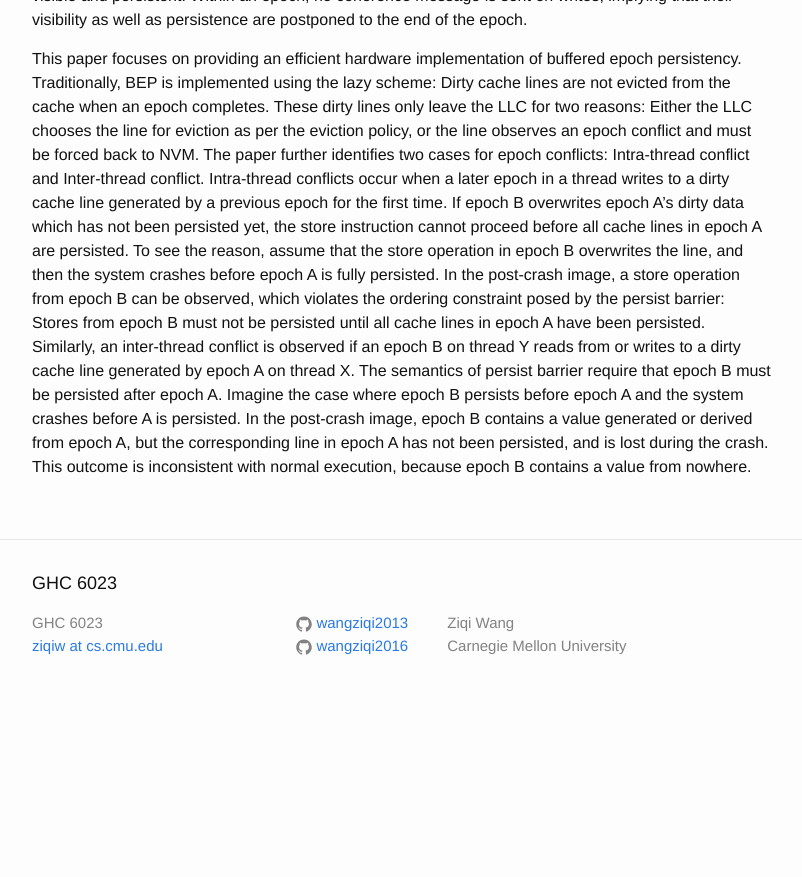
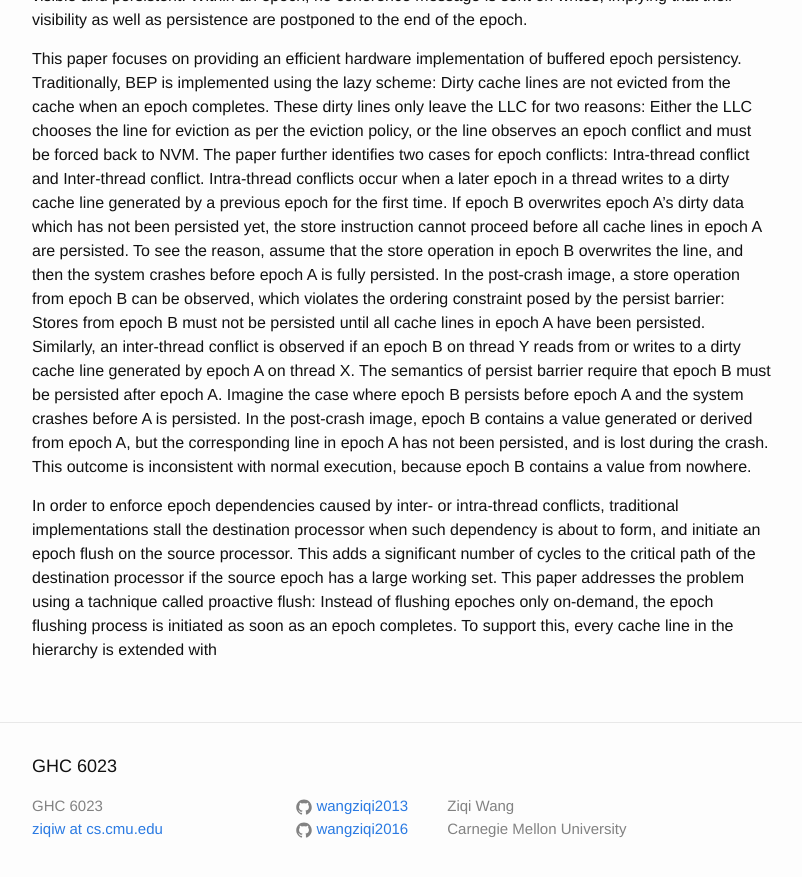
Before and after one commit to wangziqi2013/wangziqi2013.github.io, a Jekyll site: the page built from _posts/2019-03-24-efficient-persist-barriers-for-multicores.markdown, in a window 1280 px wide and 900 px high, scrolled down 1306 px. Shown: the top 877 px of the window, without its empty margins (238-1040 px from the left). Built offline with Jekyll 4.4.1, drawn with Linux system fonts in a browser that asks for light colours; before the commit the page ends 2023 px from its top, so only the background shows below that.

Commit message:
Adding solution

```diff
--- a/_posts/2019-03-24-efficient-persist-barriers-for-multicores.markdown
+++ b/_posts/2019-03-24-efficient-persist-barriers-for-multicores.markdown
@@ -61,3 +61,10 @@ after epoch A. Imagine the case where epoch B persists before epoch A and the sy
 the post-crash image, epoch B contains a value generated or derived from epoch A, but the corresponding line in epoch A
 has not been persisted, and is lost during the crash. This outcome is inconsistent with normal execution, because epoch
 B contains a value from nowhere.
+
+In order to enforce epoch dependencies caused by inter- or intra-thread conflicts, traditional implementations stall
+the destination processor when such dependency is about to form, and initiate an epoch flush on the source processor.
+This adds a significant number of cycles to the critical path of the destination processor if the source epoch has a large
+working set. This paper addresses the problem using a tachnique called proactive flush: Instead of flushing epoches
+only on-demand, the epoch flushing process is initiated as soon as an epoch completes. To support this, every cache line
+in the hierarchy is extended with
```
